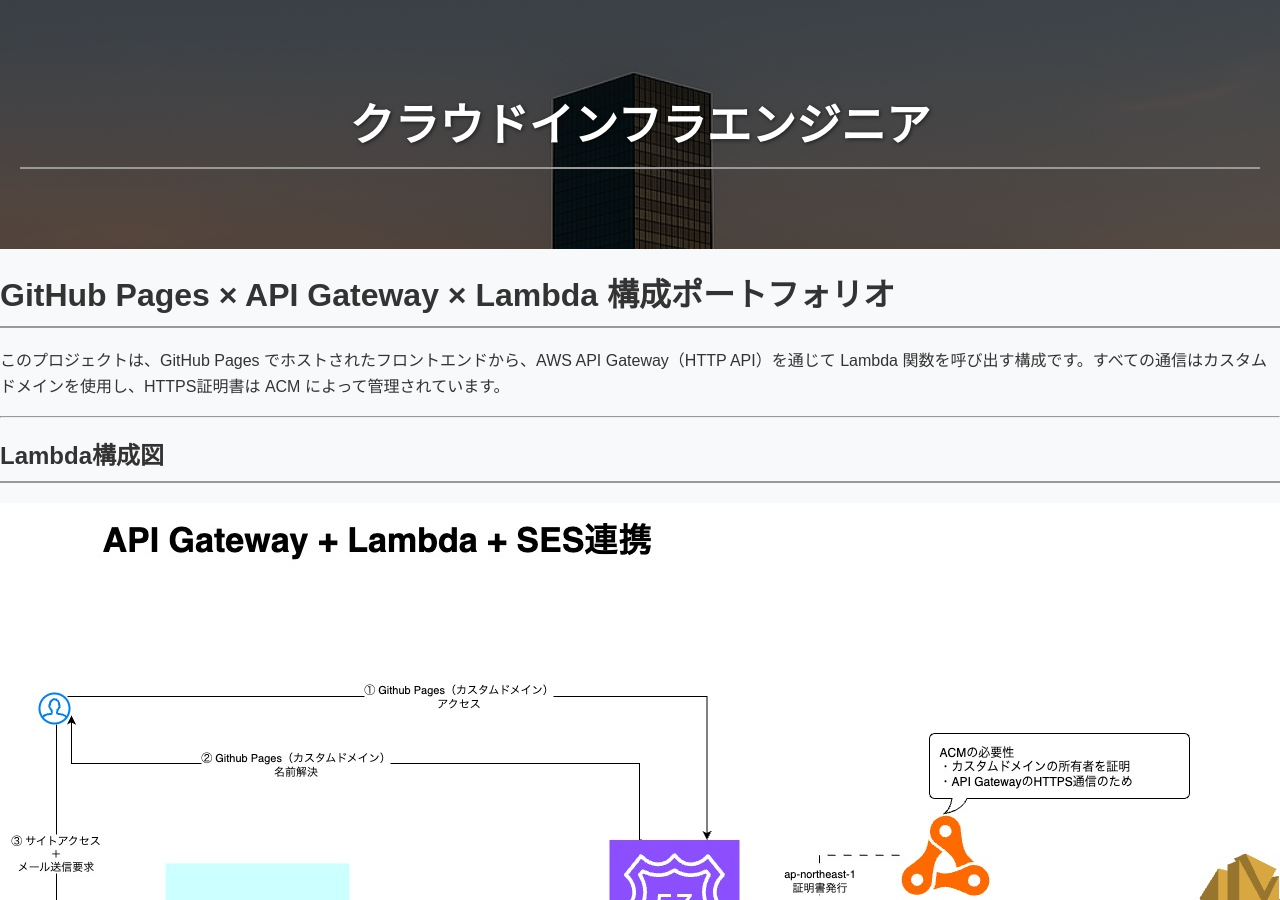
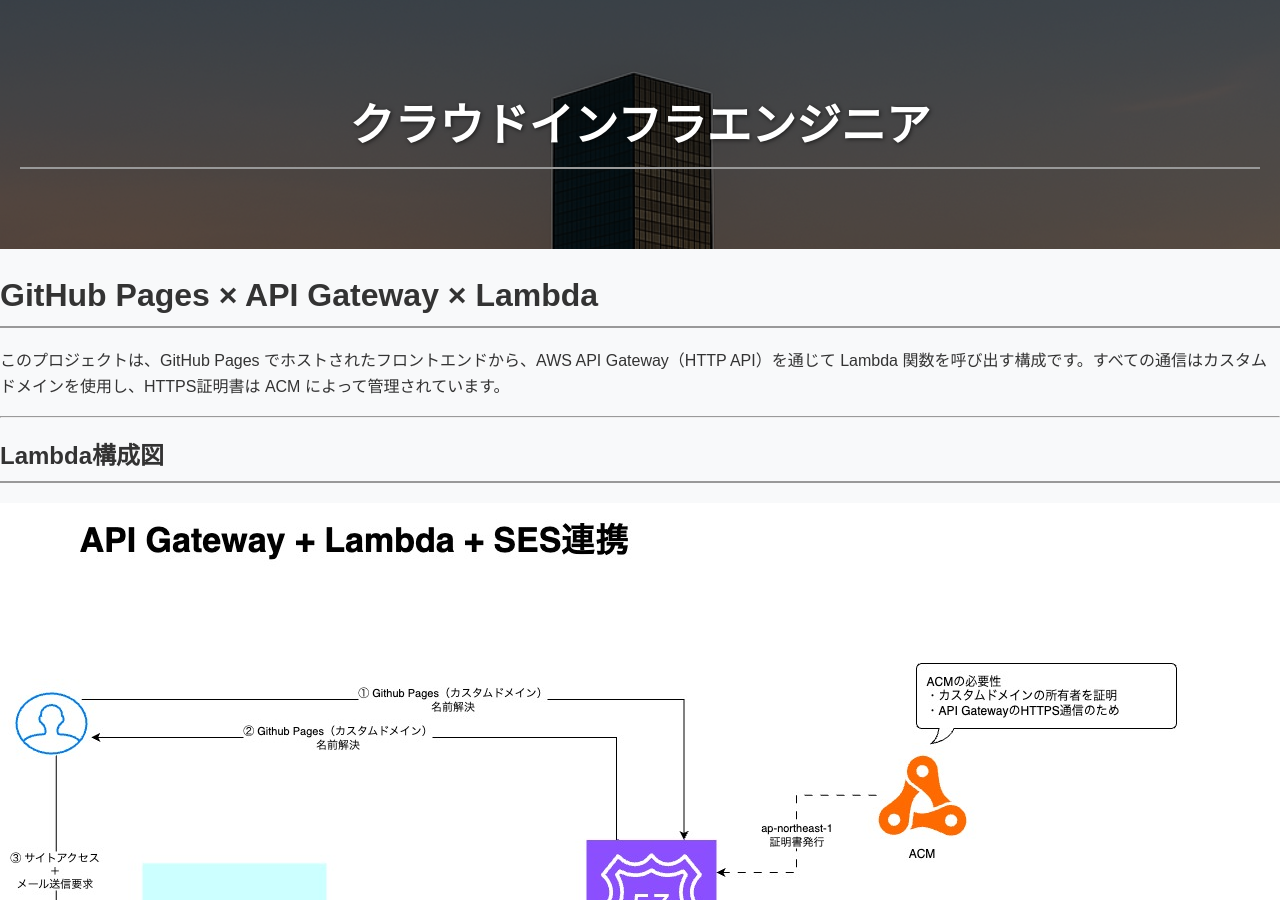
Before and after one commit to cloudrobo48/aws-cloud, a Jekyll site: the page built from docs/projects/aws-lambda-ses.md, in a window 1280 px wide and 900 px high. Built offline with Jekyll 4.4.1, drawn with Linux system fonts in a browser that asks for light colours; our own code applies the rules of GitHub Pages for plain Markdown files; some of the changed text lies outside the part shown.

Commit message:
update lambda description

```diff
--- a/docs/projects/aws-lambda-ses.md
+++ b/docs/projects/aws-lambda-ses.md
@@ -2,7 +2,7 @@
 layout: default
 ---
 
-# GitHub Pages × API Gateway × Lambda 構成ポートフォリオ
+# GitHub Pages × API Gateway × Lambda
 
 このプロジェクトは、GitHub Pages でホストされたフロントエンドから、AWS API Gateway（HTTP API）を通じて Lambda 関数を呼び出す構成です。すべての通信はカスタムドメインを使用し、HTTPS証明書は ACM によって管理されています。
 
```
Also changed, not shown: other parts of docs/projects/aws-lambda-ses.md (+2 -0 lines), images/Lambda-SES_Structure.jpg.
